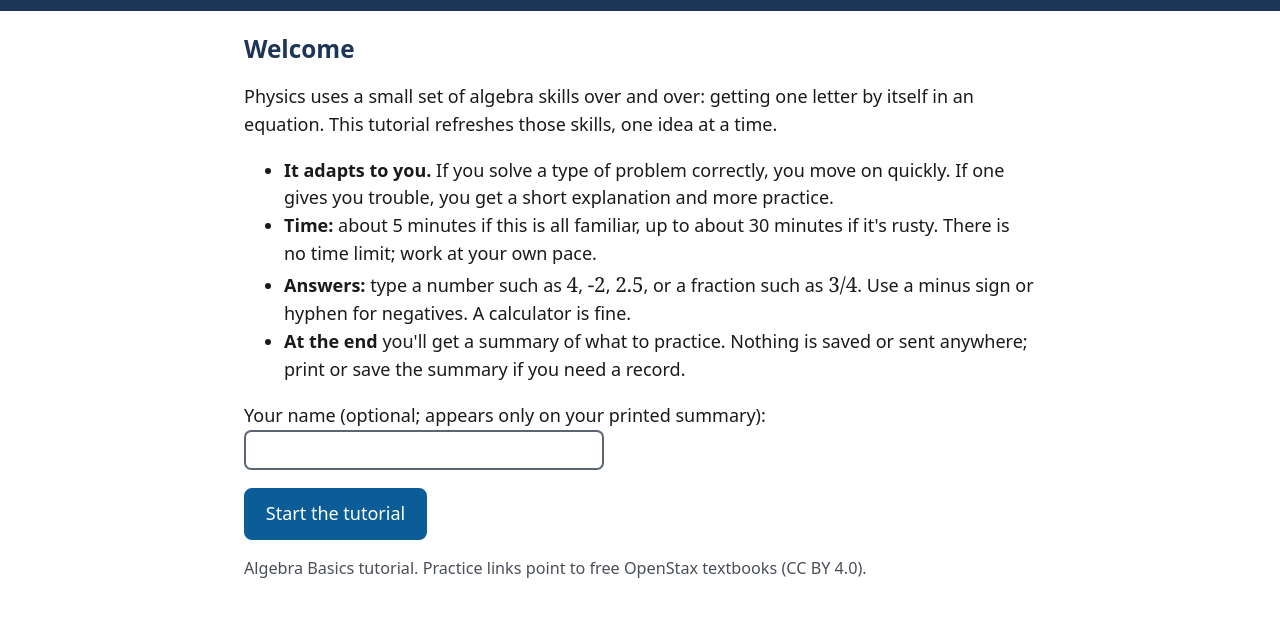
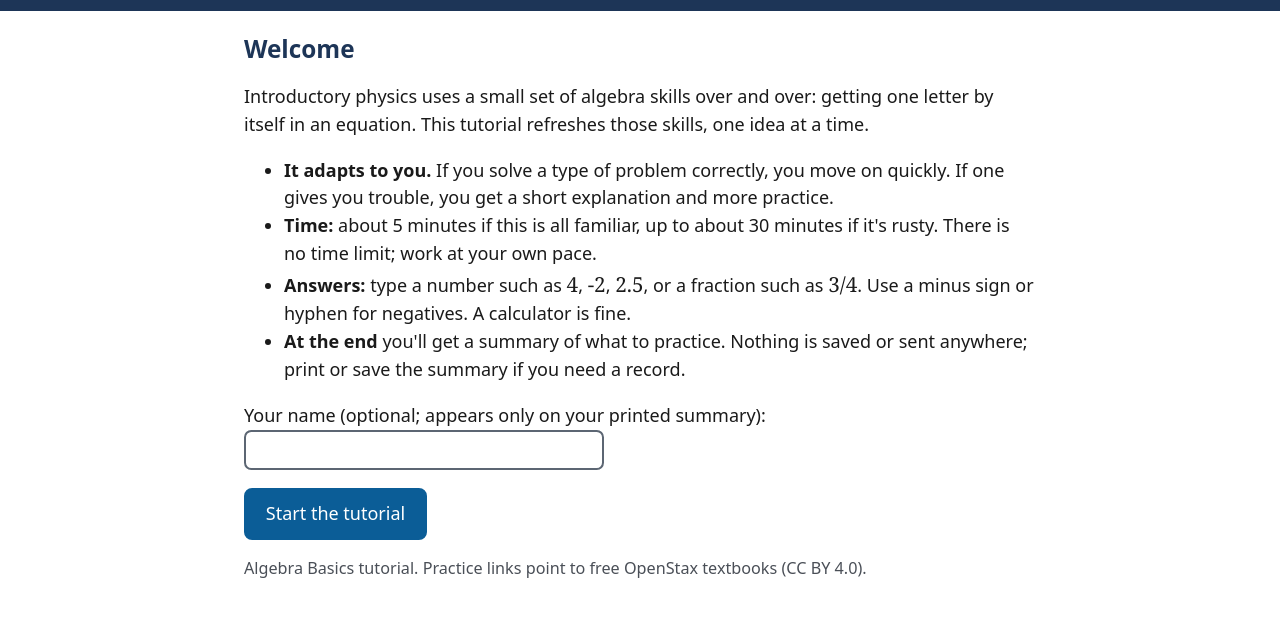
Before and after one commit to SwanPhysics/tutorials, a plain HTML site: page lessons/math-algebra-basics/index.html in a window 1280 px wide. Shown: the part 111-728 px from the top of the page. Drawn offline with Linux system fonts and the light colour scheme.

Commit message:
Update introductory text in index.html

```diff
--- a/lessons/math-algebra-basics/index.html
+++ b/lessons/math-algebra-basics/index.html
@@ -96,7 +96,7 @@
   <!-- ============ INTRO ============ -->
   <section id="intro" aria-labelledby="intro-h">
     <h2 id="intro-h" tabindex="-1">Welcome</h2>
-    <p>Physics uses a small set of algebra skills over and over: getting one letter by itself in an equation. This tutorial refreshes those skills, one idea at a time.</p>
+    <p>Introductory physics uses a small set of algebra skills over and over: getting one letter by itself in an equation. This tutorial refreshes those skills, one idea at a time.</p>
     <ul>
       <li><strong>It adapts to you.</strong> If you solve a type of problem correctly, you move on quickly. If one gives you trouble, you get a short explanation and more practice.</li>
       <li><strong>Time:</strong> about 5 minutes if this is all familiar, up to about 30 minutes if it's rusty. There is no time limit; work at your own pace.</li>
```
